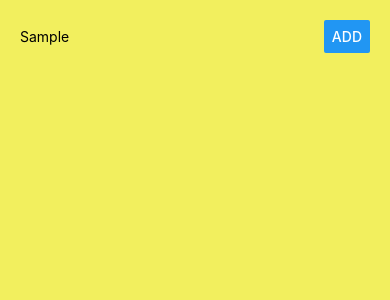
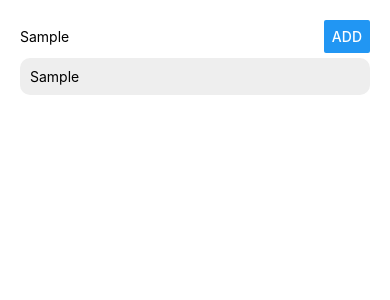
Before and after one commit to dubiBerlin/rn-course, a React Native app: screen / in a window 390 px wide. Both pictures are taken after typing "Sample" into the empty fields and a click on the button "ADD". Shown: the top 300 px of the page. Built offline with nearby package versions, Linux system fonts and the light colour scheme.

Commit message:
new components

```diff
--- a/App.js
+++ b/App.js
@@ -1,9 +1,12 @@
 import React from "react";
 import { StyleSheet, Text, View, TextInput, Button } from "react-native";
 
+import ListItem from "./src/components/ListItem/ListItem";
+
 export default class App extends React.Component {
   state = {
-    placeName: ""
+    placeName: "",
+    places: []
   };
 
   placeNameChangedHandler = val => {
@@ -12,7 +15,21 @@
     });
   };
 
+  placeSubmitHandler = value => {
+    if (this.state.placeName.trim() === "") {
+      return;
+    }
+    this.setState(prevState => {
+      return {
+        places: prevState.places.concat(prevState.placeName)
+      };
+    });
+  };
+
   render() {
+    const placesOutput = this.state.places.map((place, i) => (
+      <ListItem key={i} placeName={place} />
+    ));
     return (
       <View style={styles.container}>
         <View style={styles.inputContainer}>
@@ -25,10 +42,12 @@
 
           <Button
             title="Add"
-            style={styles.button}
+            style={styles.placeButton}
             accessibilityLabel="Learn more about this purple button"
+            onPress={this.placeSubmitHandler}
           />
         </View>
+        <View style={styles.listContainer}>{placesOutput}</View>
       </View>
     );
   }
@@ -38,7 +57,7 @@
   container: {
     flex: 1,
     padding: 20,
-    backgroundColor: "#f2ef5e",
+    backgroundColor: "#fff",
     alignItems: "center",
     justifyContent: "flex-start"
   },
@@ -51,7 +70,10 @@
   placeInput: {
     width: "70%"
   },
-  button: {
+  placeButton: {
     width: "30%"
+  },
+  listContainer: {
+    width: "100%"
   }
 });
--- /dev/null
+++ b/src/components/ListItem/ListItem.js
@@ -0,0 +1,20 @@
+import React from "react";
+import { StyleSheet, View, Text } from "react-native";
+
+const listItem = props => (
+  <View style={styles.listItem}>
+    <Text>{props.placeName}</Text>
+  </View>
+);
+
+const styles = StyleSheet.create({
+  listItem: {
+    width: "100%",
+    padding: 10,
+    backgroundColor: "#eee",
+    marginTop: 5,
+    borderRadius: 10
+  }
+});
+
+export default listItem;
```
